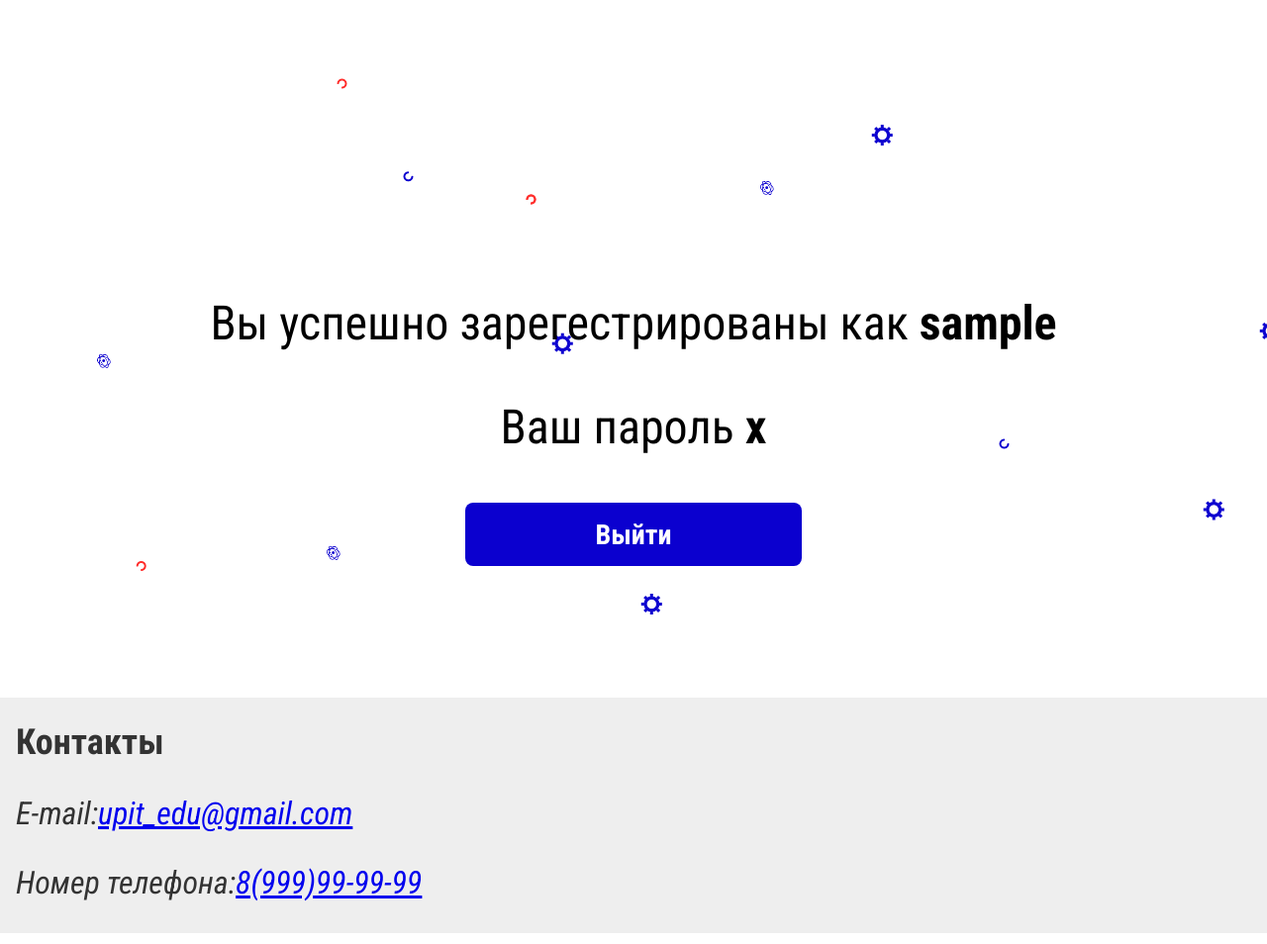
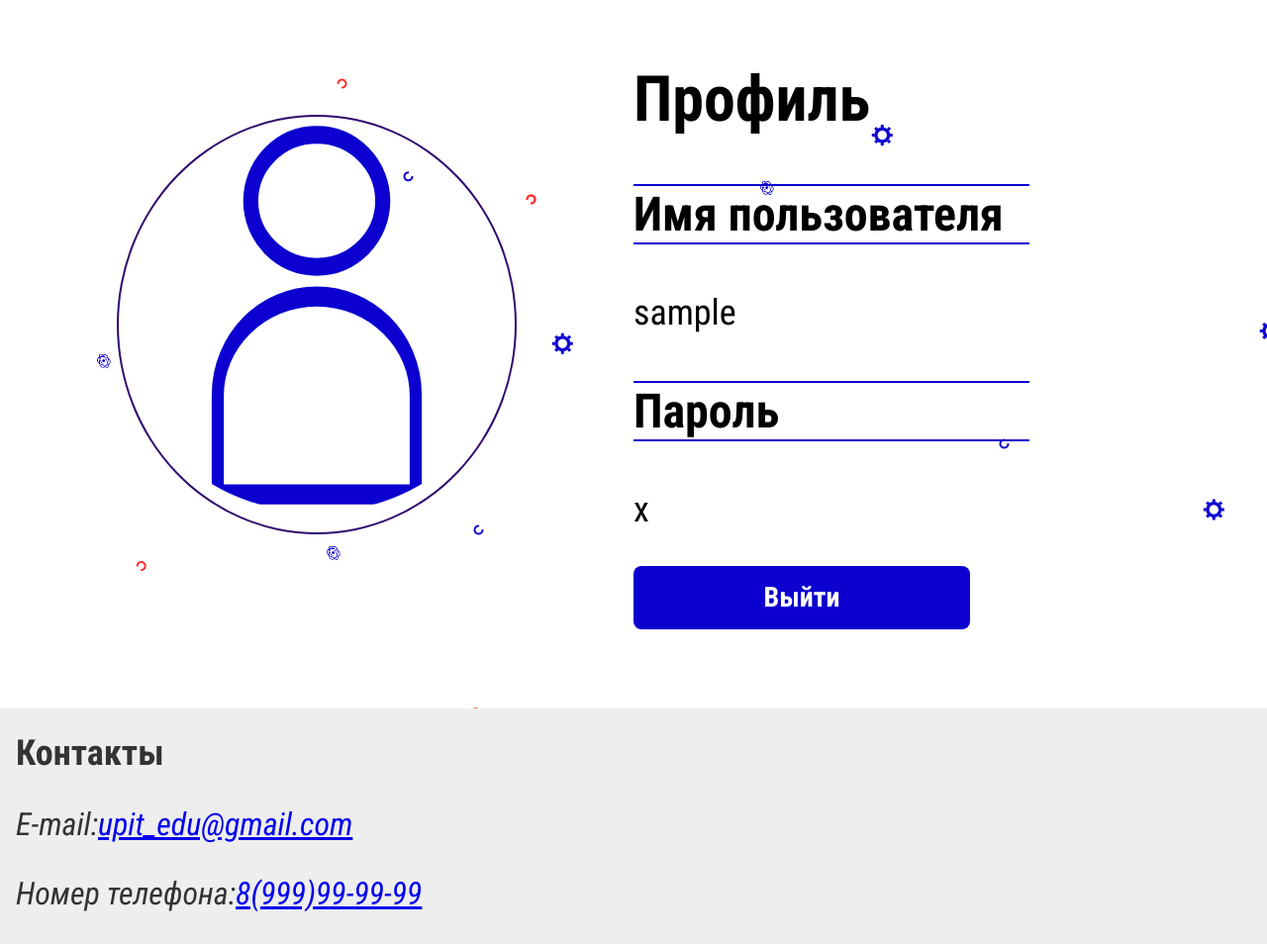
Before and after one commit to Atiche/UPIT, a Django app: template upit/upit_main/templates/account.html in a window 1280 px wide. Shown: the whole page at 99% size. Run offline with Django 5.2, Linux system fonts and the light colour scheme; the template is opened without the code that fills it: most values are stand-ins (such as "Sample title", 1, 10 or a date in 2020); parts of the project's set-up code (start-up, migrations or seed data) failed here and were passed over.

Commit message:
Reworked account page, replace old img to new one

```diff
--- /dev/null
+++ b/upit/upit_main/static/Css/account.css
@@ -0,0 +1,55 @@
+html{
+    background-image: url("../Images/Фон\ большой.png");
+    font-family: "Roboto Condensed";
+}
+body{
+    margin: 0px;
+}
+
+
+/*Содержимое*/
+main{
+    min-height: 420px;
+    padding-top: 20px;
+    display: grid;
+    grid-template-columns: 1fr 1fr;
+}
+main img{
+    margin: auto;
+    width: 400px;
+    height: 400px;
+    border: 2px solid #300A6E;
+    border-radius: 50%;
+    padding-bottom: 20px;
+}
+main h1{
+    font-size: 64px;
+}
+main p:nth-of-type(even){
+    font-size: 36px;
+}
+main p:nth-of-type(odd){
+    font-size: 48px;
+    border-bottom: 2px solid #0b00cf;
+    border-top: 2px solid #0b00cf;
+    width: 400px;
+    font-weight: bold;
+}
+
+/*Футер*/
+footer{
+    box-sizing: border-box;
+    background-color: #EEEEEE;
+    width: 100%;
+    position: absolute;
+    left:0;
+    padding-left: 1em;
+    color: #333333;
+    margin-top: 5em;
+}
+footer > h1{
+    font-size: 36px;
+}
+footer > address{
+    font-size: 32px;
+}
--- a/upit/upit_main/templates/account.html
+++ b/upit/upit_main/templates/account.html
@@ -4,7 +4,7 @@
 		<head>
 			<title>Главная - Университет передовых информационных технологий</title>
 			<meta charset="utf-8">
-			<link rel="stylesheet" href="{% static 'Css/index.css' %}" />
+			<link rel="stylesheet" href="{% static 'Css/account.css' %}" />
 			<link rel="preconnect" href="https://fonts.googleapis.com">
 			<link rel="preconnect" href="https://fonts.gstatic.com" crossorigin>
 			<link href="https://fonts.googleapis.com/css2?family=Roboto+Condensed:ital,wght@0,100..900;1,100..900&display=swap" rel="stylesheet">
@@ -12,12 +12,18 @@
 		</head>
 		<body>
 
-			<main role="main" style = "min-height: 375px; text-align: center; padding-top: 250px">
-				{% autoescape off %}
-                    <p style = "font-size: 48px">Вы успешно зарегестрированы как <b>{{username}}</b></p>
-                    <p style = "font-size: 48px">Ваш пароль <b>{{password}}</b></p>
-					<a href = "/"><button style = "background-color: #0b00cf; color:#ffffff; border: none; border-radius: 8px; font-family: 'Roboto Condensed'; font-size: 28px; font-weight: bold; width: 340px; height: 64px; cursor: pointer">Выйти</button></a>
-                {% endautoescape %}
+			<main role="main">
+				<img src = "{% static "Images/Иконка пользователя.svg" %}">
+				<div class = "wrapper">
+					<h1>Профиль</h1>
+					{% autoescape off %}
+						<p>Имя пользователя</p>
+						<p>{{username}}</p>
+						<p>Пароль</p>
+						<p>{{password}}</p>
+						<a href = "/"><button style = "background-color: #0b00cf; color:#ffffff; border: none; border-radius: 8px; font-family: 'Roboto Condensed'; font-size: 28px; font-weight: bold; width: 340px; height: 64px; cursor: pointer">Выйти</button></a>
+					{% endautoescape %}
+				</div>
 			</main>
 			<footer>
 				<h1>Контакты</h1>
--- a/upit/upit_main/templates/index.html
+++ b/upit/upit_main/templates/index.html
@@ -32,7 +32,7 @@
 				<div class="news">
 					<img src="{% static 'Images/УПИТ мы открылись.png' %}" class="news_img_1">
 					<img src="{% static 'Images/Фото новостей 2.png' %}" class="news_img_2">
-					<img src="{% static 'Images/Фото новостей 3.jpg' %}" class="news_img_3">
+					<img src="{% static 'Images/Фото новостей 3.png' %}" class="news_img_3">
 				</div>
 				<button class="arrow_left"><img src="{% static 'Images/Стрелка влево.png' %}"></button>
 					<button class="arrow_right"><img src="{% static 'Images/Стрелка вправо.png' %}"></button>
--- a/upit/upit_main/templates/index_EN.html
+++ b/upit/upit_main/templates/index_EN.html
@@ -32,7 +32,7 @@
 				<div class="news">
 					<img src="{% static 'Images/УПИТ мы открылись.png' %}" class="news_img_1">
 					<img src="{% static 'Images/Фото новостей 2.png' %}" class="news_img_2">
-					<img src="{% static 'Images/Фото новостей 3.jpg' %}" class="news_img_3">
+					<img src="{% static 'Images/Фото новостей 3.png' %}" class="news_img_3">
 				</div>
 				<button class="arrow_left"><img src="{% static 'Images/Стрелка влево.png' %}"></button>
 					<button class="arrow_right"><img src="{% static 'Images/Стрелка вправо.png' %}"></button>
```
Also changed, not shown: upit/upit_main/static/Images/Иконка пользователя.svg (added), upit/upit_main/static/Images/Фото новостей 2.png, upit/upit_main/static/Images/Фото новостей 3.png (added).
